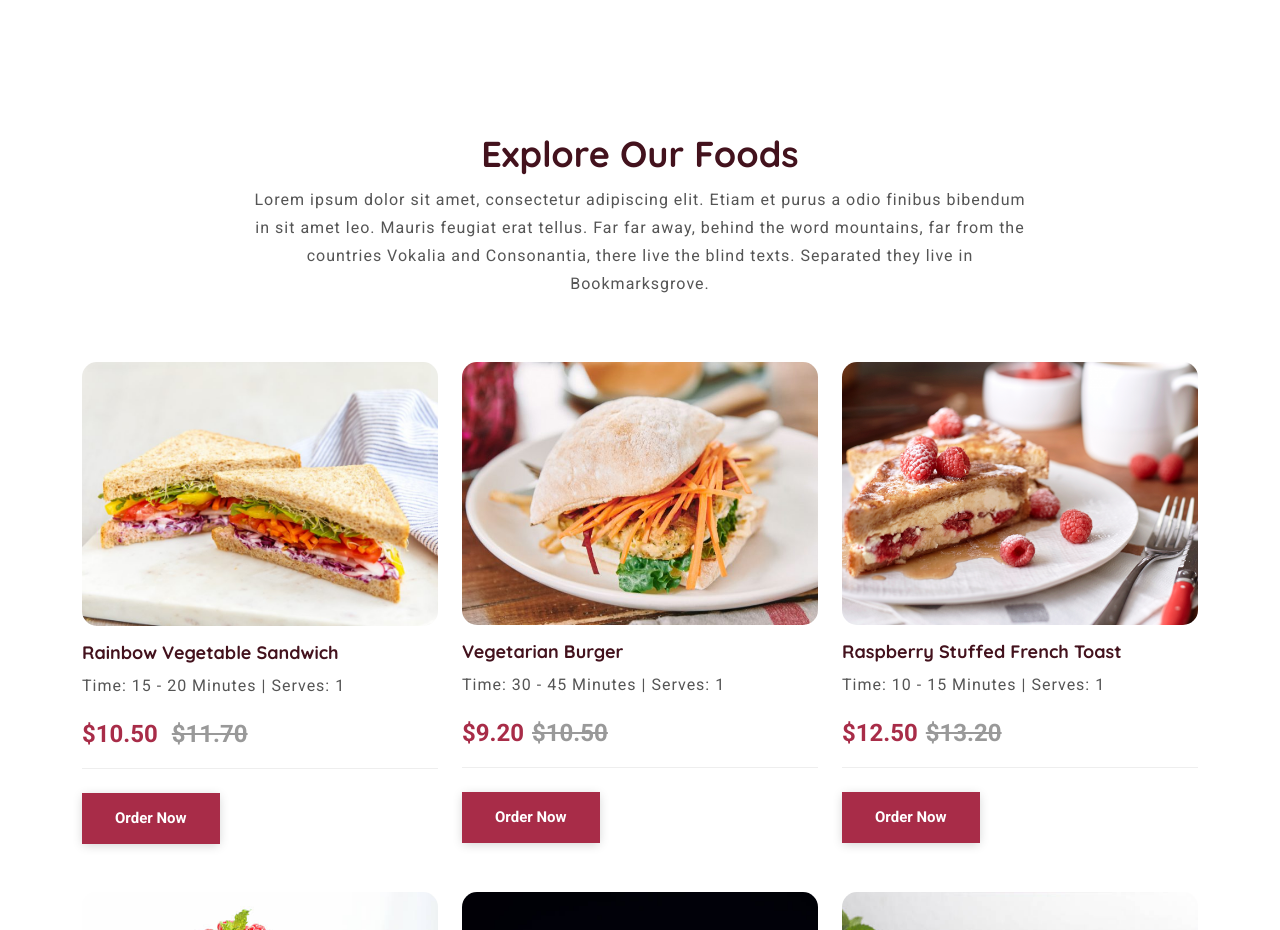
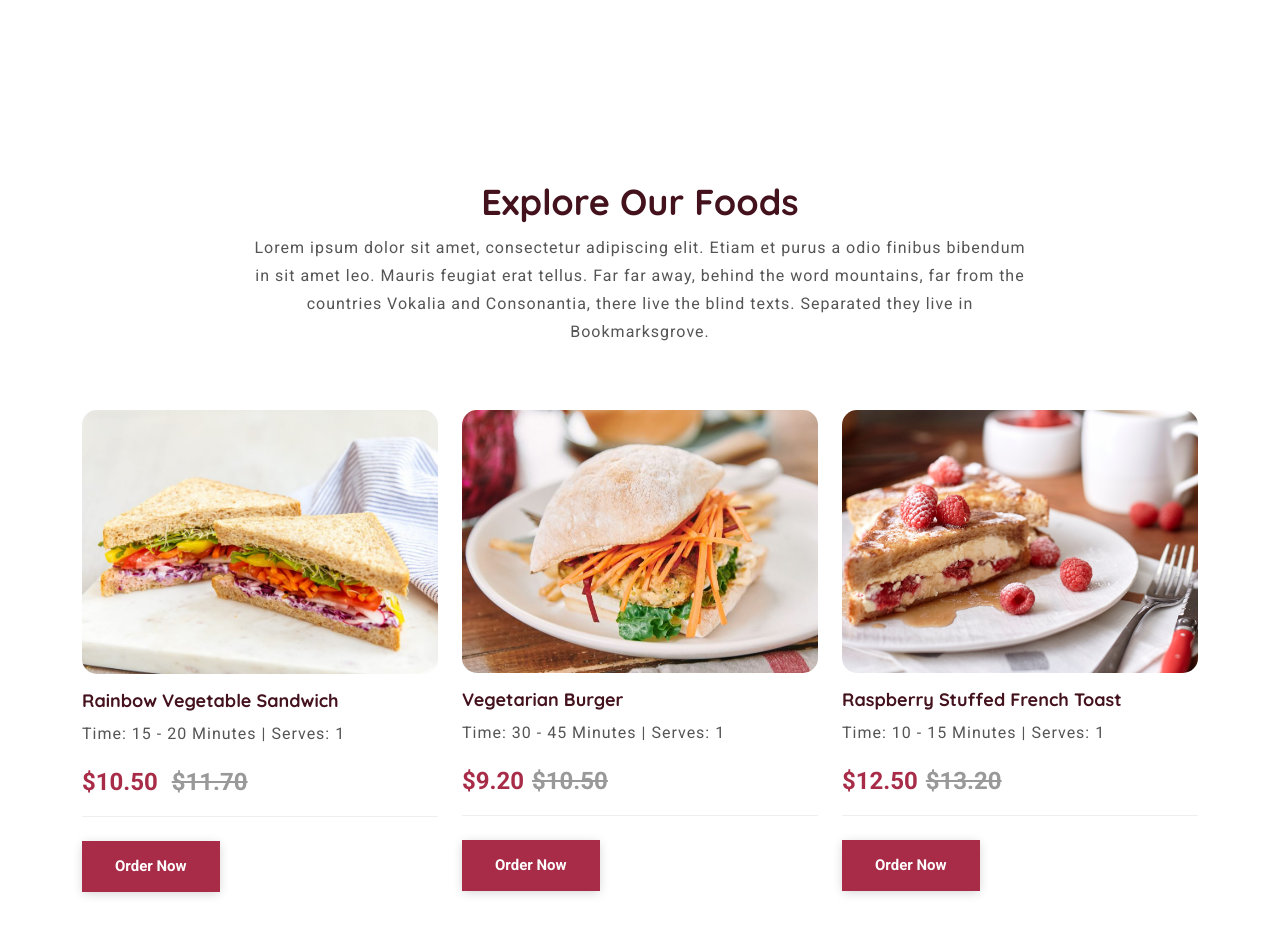
Before and after one commit to Suraj-webdeveloper/foodies-Suraj-Sharma, a plain HTML site: page index.html in a window 1280 px wide. Shown: the part 2788-3718 px from the top of the page. Drawn offline with nearby package versions, Linux system fonts and the light colour scheme.

Commit message:
Update index.html

```diff
--- a/index.html
+++ b/index.html
@@ -181,7 +181,7 @@
     <div class="explore-food wrapper">
       <div class="container">
         <div class="row">
-          <div class="col-sm-12">
+          <div class="col-sm-12 mt-lg-5">
             <div class="text-content text-center">
               <h2>Explore Our Foods</h2>
               <p>Lorem ipsum dolor sit amet, consectetur adipiscing elit. Etiam et purus a odio finibus bibendum in sit
```
